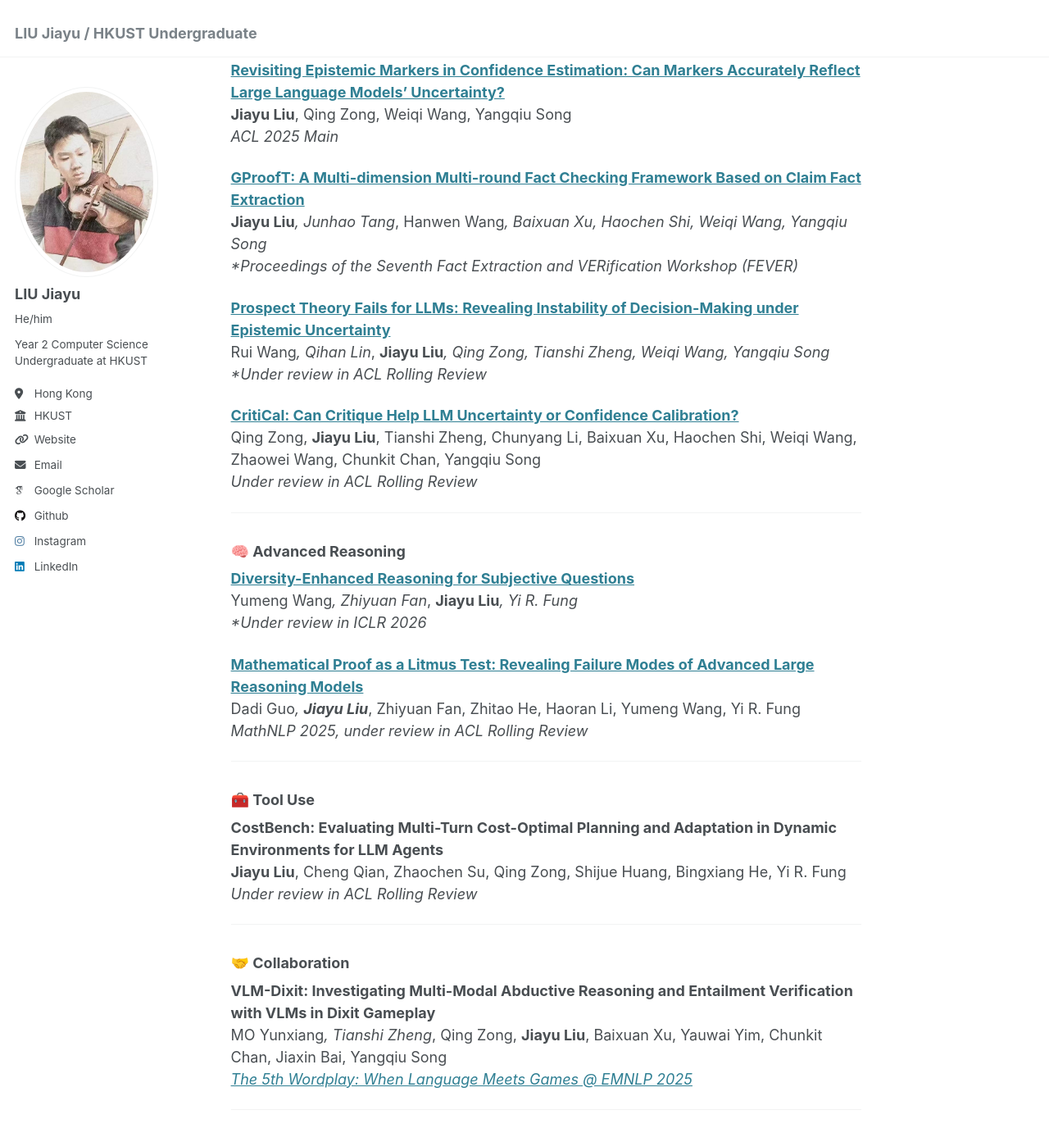
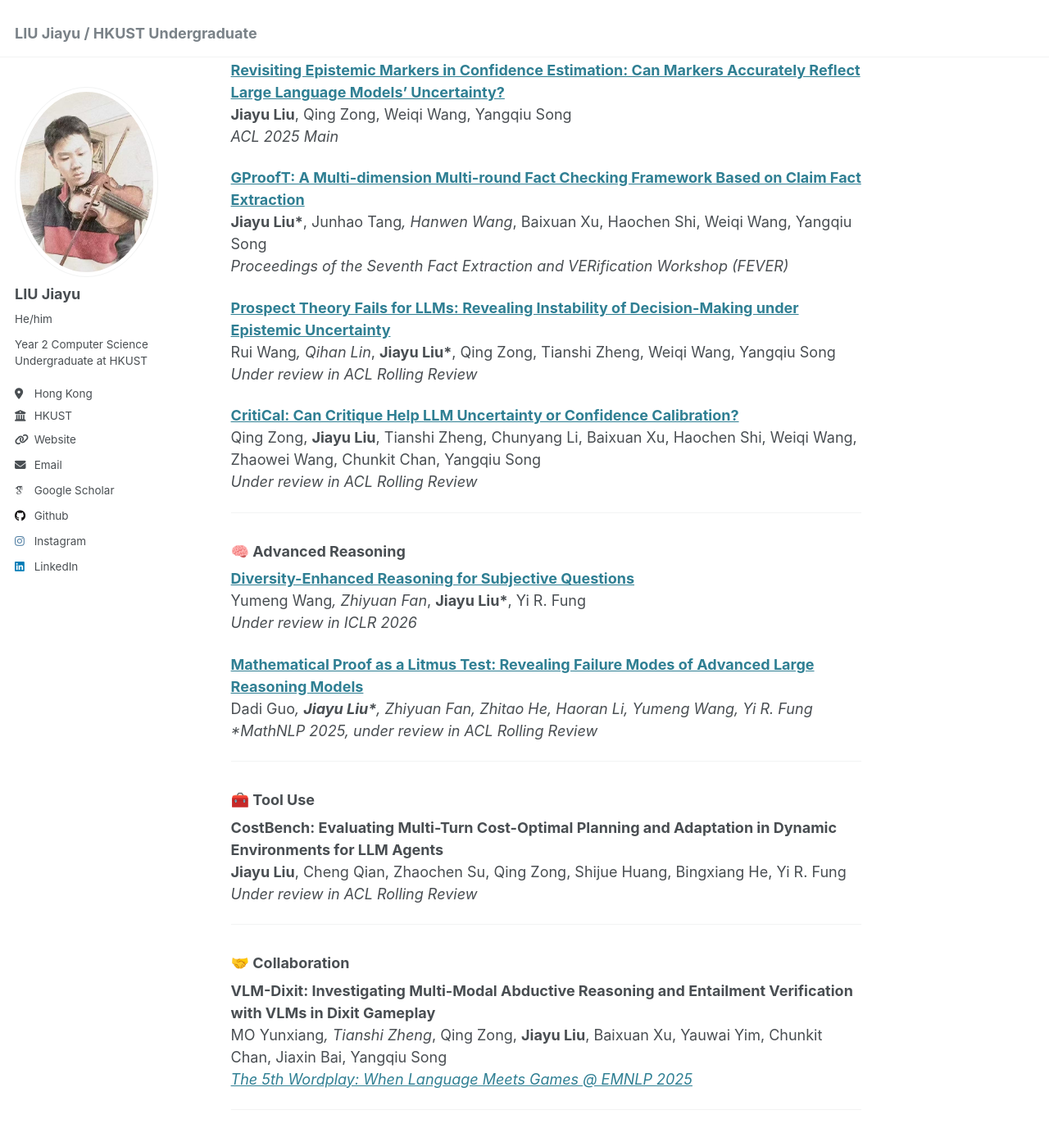
Before and after one commit to JiayuJeff/JiayuJeff.github.io, a Jekyll site: the page built from _pages/about.md, in a window 1280 px wide and 1400 px high, scrolled down 1675 px. Shown: the top 1393 px of the window at 82% size. Built offline with Jekyll 4.4.1, drawn with Linux system fonts in a browser that asks for light colours; some web fonts are replaced.

```diff
--- a/_pages/about.md
+++ b/_pages/about.md
@@ -67,11 +67,11 @@ I’m **Jiayu LIU**, a third-year CS student at [HKUST](https://hkust.edu.hk/).
 *ACL 2025 Main*
 
 **[GProofT: A Multi-dimension Multi-round Fact Checking Framework Based on Claim Fact Extraction](https://aclanthology.org/2024.fever-1.14/)**
-**Jiayu Liu***, Junhao Tang*, Hanwen Wang*, Baixuan Xu, Haochen Shi, Weiqi Wang, Yangqiu Song
+**Jiayu Liu\***, Junhao Tang*, Hanwen Wang*, Baixuan Xu, Haochen Shi, Weiqi Wang, Yangqiu Song
 *Proceedings of the Seventh Fact Extraction and VERification Workshop (FEVER)*
 
 **[Prospect Theory Fails for LLMs: Revealing Instability of Decision-Making under Epistemic Uncertainty](https://arxiv.org/abs/2508.08992)**
-Rui Wang*, Qihan Lin*, **Jiayu Liu***, Qing Zong, Tianshi Zheng, Weiqi Wang, Yangqiu Song
+Rui Wang*, Qihan Lin*, **Jiayu Liu\***, Qing Zong, Tianshi Zheng, Weiqi Wang, Yangqiu Song
 *Under review in ACL Rolling Review*
 
 **[CritiCal: Can Critique Help LLM Uncertainty or Confidence Calibration?](https://arxiv.org/abs/2510.24505)**
@@ -83,11 +83,11 @@ Qing Zong, **Jiayu Liu**, Tianshi Zheng, Chunyang Li, Baixuan Xu, Haochen Shi, W
 ### 🧠 Advanced Reasoning
 
 **[Diversity-Enhanced Reasoning for Subjective Questions](https://www.arxiv.org/pdf/2507.20187)**
-Yumeng Wang*, Zhiyuan Fan*, **Jiayu Liu***, Yi R. Fung
+Yumeng Wang*, Zhiyuan Fan*, **Jiayu Liu\***, Yi R. Fung
 *Under review in ICLR 2026*
 
 **[Mathematical Proof as a Litmus Test: Revealing Failure Modes of Advanced Large Reasoning Models](https://arxiv.org/pdf/2506.17114)**
-Dadi Guo*, **Jiayu Liu***, Zhiyuan Fan, Zhitao He, Haoran Li, Yumeng Wang, Yi R. Fung
+Dadi Guo*, **Jiayu Liu\***, Zhiyuan Fan, Zhitao He, Haoran Li, Yumeng Wang, Yi R. Fung
 *MathNLP 2025, under review in ACL Rolling Review*
 
 ---
```
